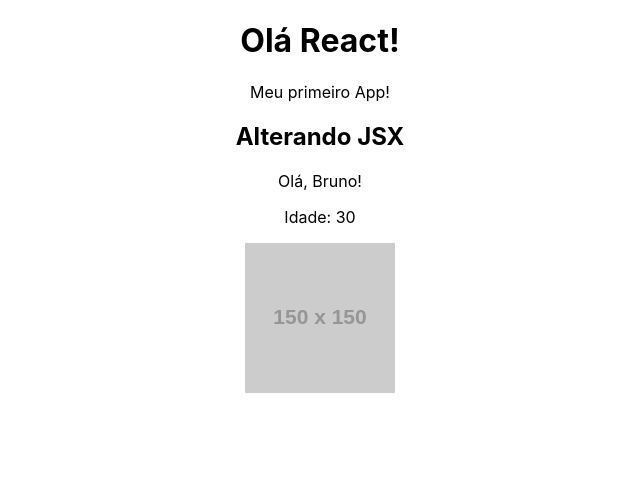
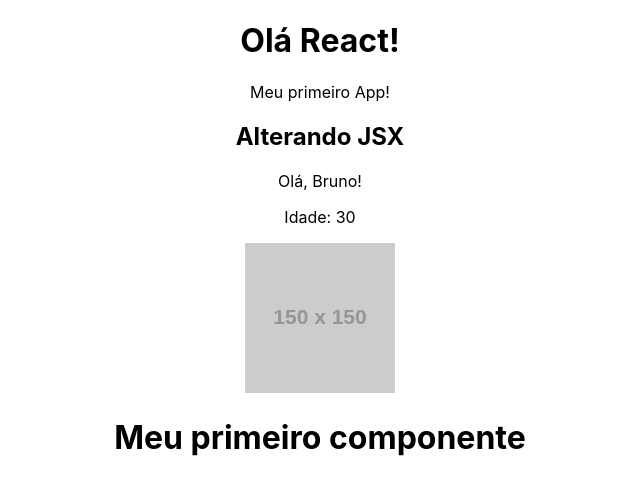
Before and after one commit to BrunosFeijo/React-testes, a React (Create React App) app: page / in a window 1280 px wide. Shown: the top 494 px of the page, without its empty margins (320-960 px from the left). Built offline with nearby package versions, Linux system fonts and the light colour scheme.

Commit message:
primeiro_componente

```diff
--- a/src/App.js
+++ b/src/App.js
@@ -1,4 +1,5 @@
 import './App.css';
+import HelloWorld from './components/HelloWorld';
 
 function App() {
 
@@ -18,6 +19,7 @@
      <p>Olá, {name}!</p>
      <p>Idade: {sum(10,20)}</p>
      <img src={url} alt='Minha imagem' />
+     <HelloWorld />
     </div>
   );
 }
--- /dev/null
+++ b/src/components/HelloWorld.js
@@ -0,0 +1,9 @@
+function HelloWorld(){
+    return (
+        <div>
+            <h1>Meu primeiro componente</h1>
+        </div>
+    )
+}
+
+export default HelloWorld
```
